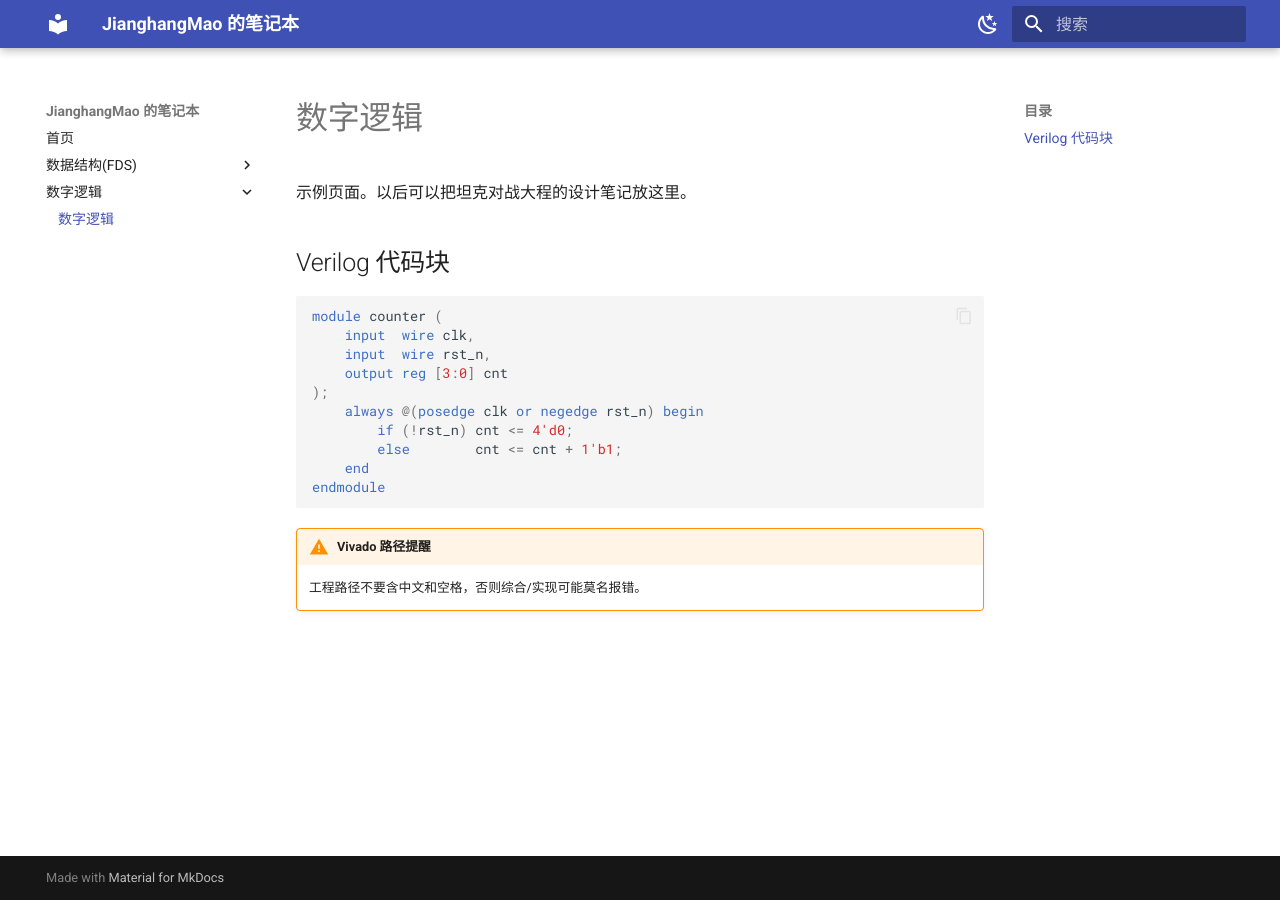
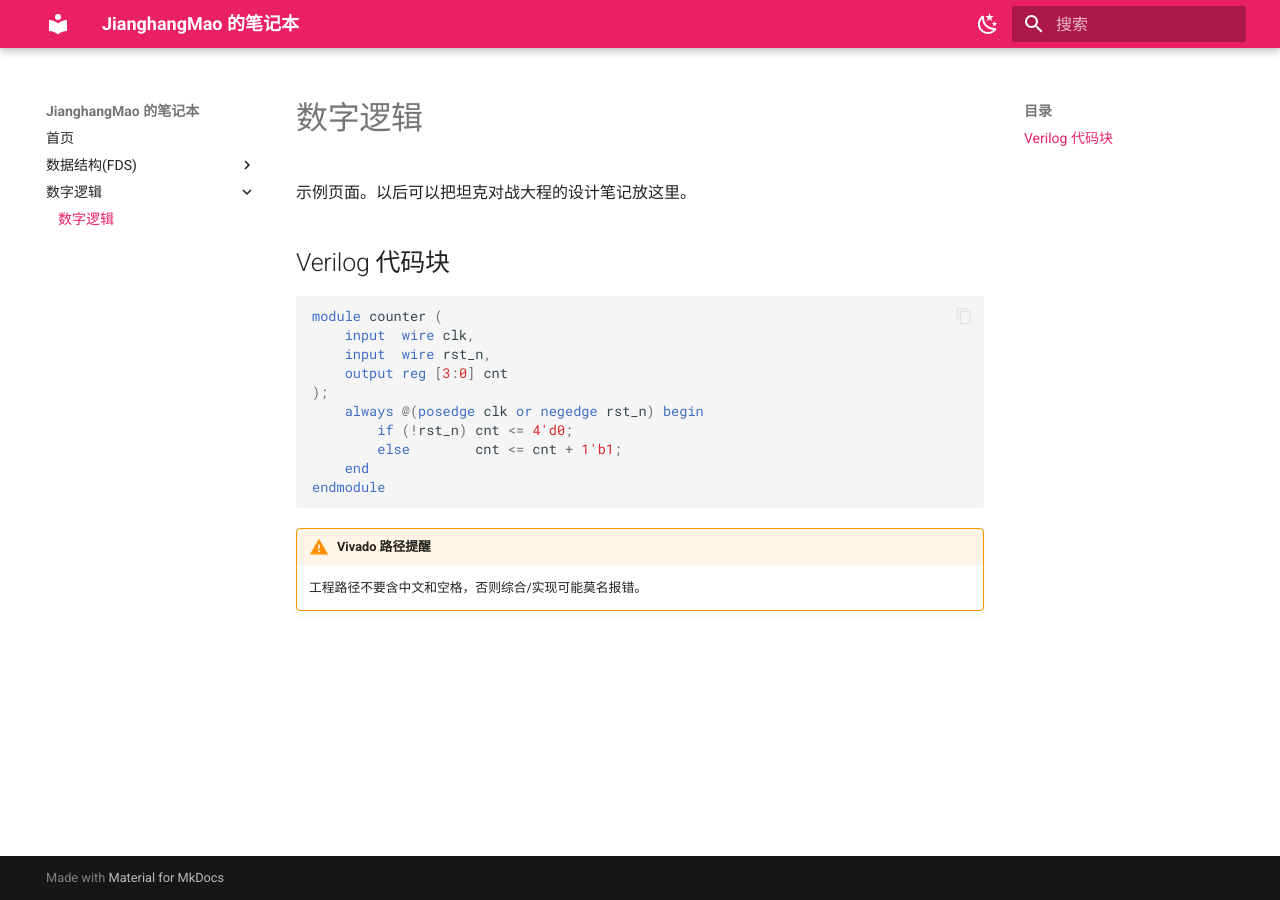
Before and after one commit to JianghangMao/my-notes, an MkDocs documentation site: the page built from docs/digital-logic/index.md, in a window 1280 px wide. Built offline with MkDocs 1.6.1 and Material for MkDocs 9.7.7, drawn with Linux system fonts in a browser that asks for light colours.

Commit message:
修改主题颜色

```diff
--- a/mkdocs.yml
+++ b/mkdocs.yml
@@ -8,12 +8,12 @@ theme:
   palette:
     # 亮色 / 暗色两套，右上角可切换
     - scheme: default
-      primary: indigo
+      primary: pink
       toggle:
         icon: material/weather-night
         name: 切换到暗色
     - scheme: slate
-      primary: indigo
+      primary: deep purple
       toggle:
         icon: material/weather-sunny
         name: 切换到亮色
```
